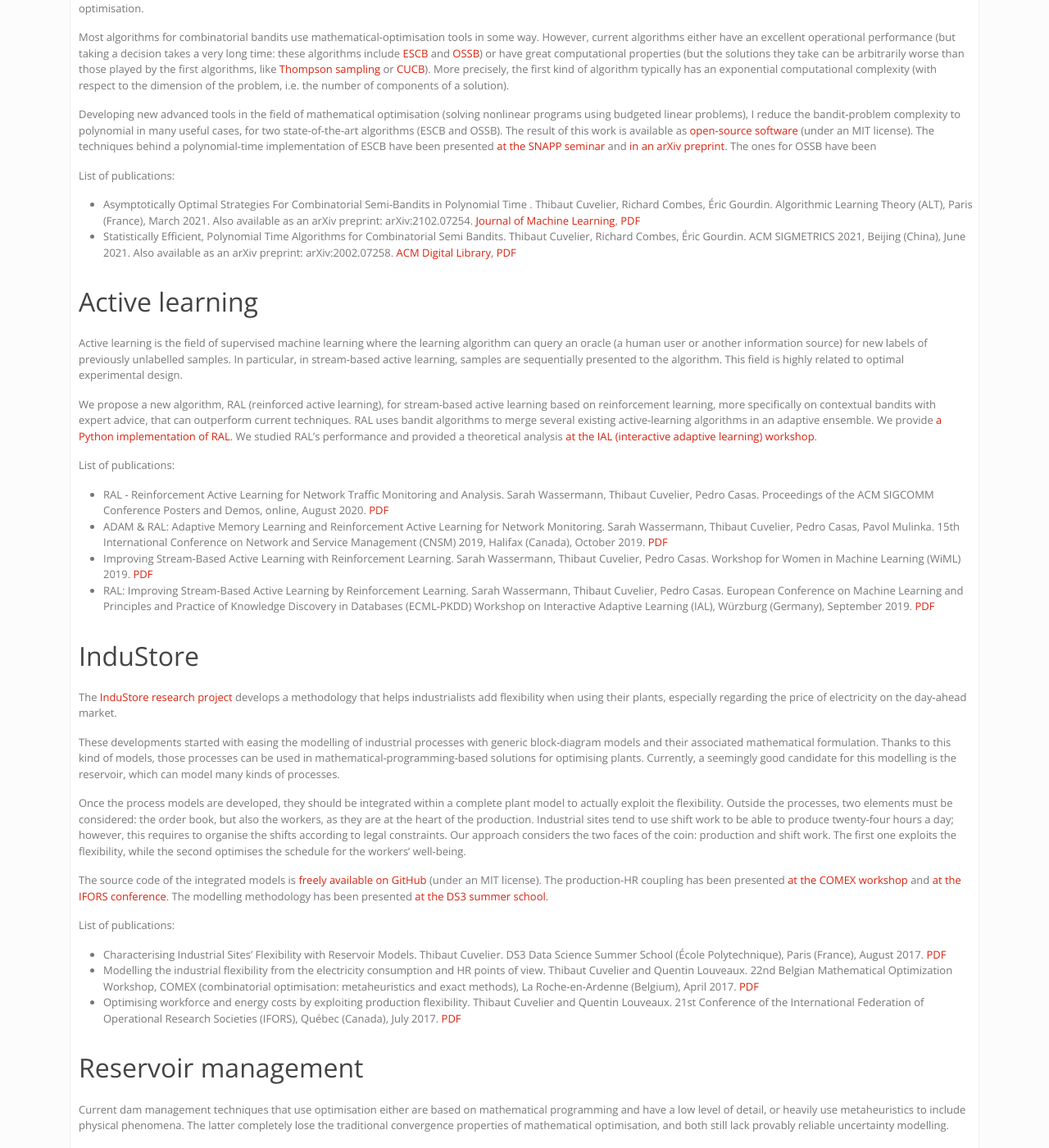
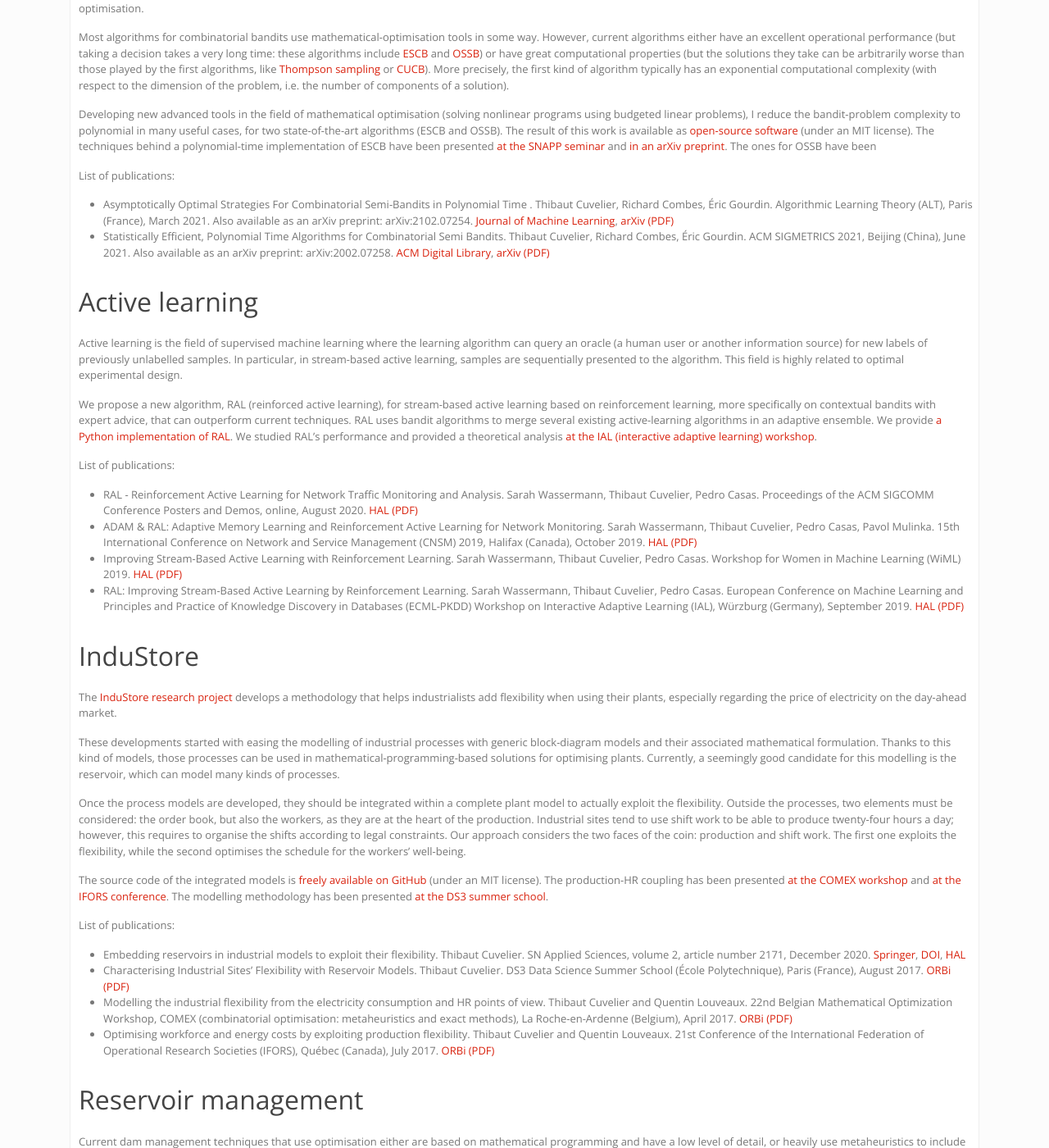
Before and after one commit to dourouc05/dourouc05.github.io, a Jekyll site: the page built from research.md, in a window 1280 px wide and 1400 px high, scrolled down 282 px. Shown: the whole window at 82% size. Built offline with Jekyll 4.4.1, drawn with Linux system fonts in a browser that asks for light colours; a script that is not in the unit is left out; some of the changed text lies outside the part shown.

Commit message:
Update research.md

```diff
--- a/research.md
+++ b/research.md
@@ -16,8 +16,8 @@ Developing new advanced tools in the field of mathematical optimisation (solving
 
 **List of publications**:
 
-* Asymptotically Optimal Strategies For Combinatorial Semi-Bandits in Polynomial Time . Thibaut Cuvelier, Richard Combes, Éric Gourdin. Algorithmic Learning Theory (ALT), Paris (France), March 2021. Also available as an arXiv preprint: arXiv:2102.07254. [Journal of Machine Learning](http://proceedings.mlr.press/v132/cuvelier21a.html), [PDF](https://arxiv.org/abs/2102.07254)
-* Statistically Efficient, Polynomial Time Algorithms for Combinatorial Semi Bandits. Thibaut Cuvelier, Richard Combes, Éric Gourdin. ACM SIGMETRICS 2021, Beijing (China), June 2021. Also available as an arXiv preprint: arXiv:2002.07258. [ACM Digital Library](https://dl.acm.org/doi/10.1145/3447387), [PDF](https://arxiv.org/abs/2002.07258)
+* Asymptotically Optimal Strategies For Combinatorial Semi-Bandits in Polynomial Time . Thibaut Cuvelier, Richard Combes, Éric Gourdin. Algorithmic Learning Theory (ALT), Paris (France), March 2021. Also available as an arXiv preprint: arXiv:2102.07254. [Journal of Machine Learning](http://proceedings.mlr.press/v132/cuvelier21a.html), [arXiv (PDF)](https://arxiv.org/abs/2102.07254)
+* Statistically Efficient, Polynomial Time Algorithms for Combinatorial Semi Bandits. Thibaut Cuvelier, Richard Combes, Éric Gourdin. ACM SIGMETRICS 2021, Beijing (China), June 2021. Also available as an arXiv preprint: arXiv:2002.07258. [ACM Digital Library](https://dl.acm.org/doi/10.1145/3447387), [arXiv (PDF)](https://arxiv.org/abs/2002.07258)
 
 ## Active learning
 
@@ -27,10 +27,10 @@ We propose a new algorithm, RAL (reinforced active learning), for stream-based a
 
 **List of publications**:
 
-* RAL - Reinforcement Active Learning for Network Traffic Monitoring and Analysis. Sarah Wassermann, Thibaut Cuvelier, Pedro Casas. Proceedings of the ACM SIGCOMM Conference Posters and Demos, online, August 2020. [PDF](https://hal.archives-ouvertes.fr/hal-02932839)
-* ADAM & RAL: Adaptive Memory Learning and Reinforcement Active Learning for Network Monitoring. Sarah Wassermann, Thibaut Cuvelier, Pedro Casas, Pavol Mulinka. 15th International Conference on Network and Service Management (CNSM) 2019, Halifax (Canada), October 2019. [PDF](https://hal.archives-ouvertes.fr/hal-02301393)
-*	Improving Stream-Based Active Learning with Reinforcement Learning. Sarah Wassermann, Thibaut Cuvelier, Pedro Casas. Workshop for Women in Machine Learning (WiML) 2019. [PDF](https://hal.archives-ouvertes.fr/hal-02375296)
-* RAL: Improving Stream-Based Active Learning by Reinforcement Learning. Sarah Wassermann, Thibaut Cuvelier, Pedro Casas. European Conference on Machine Learning and Principles and Practice of Knowledge Discovery in Databases (ECML-PKDD) Workshop on Interactive Adaptive Learning (IAL), Würzburg (Germany), September 2019. [PDF](https://hal.archives-ouvertes.fr/hal-02265426/)
+* RAL - Reinforcement Active Learning for Network Traffic Monitoring and Analysis. Sarah Wassermann, Thibaut Cuvelier, Pedro Casas. Proceedings of the ACM SIGCOMM Conference Posters and Demos, online, August 2020. [HAL (PDF)](https://hal.archives-ouvertes.fr/hal-02932839)
+* ADAM & RAL: Adaptive Memory Learning and Reinforcement Active Learning for Network Monitoring. Sarah Wassermann, Thibaut Cuvelier, Pedro Casas, Pavol Mulinka. 15th International Conference on Network and Service Management (CNSM) 2019, Halifax (Canada), October 2019. [HAL (PDF)](https://hal.archives-ouvertes.fr/hal-02301393)
+*	Improving Stream-Based Active Learning with Reinforcement Learning. Sarah Wassermann, Thibaut Cuvelier, Pedro Casas. Workshop for Women in Machine Learning (WiML) 2019. [HAL (PDF)](https://hal.archives-ouvertes.fr/hal-02375296)
+* RAL: Improving Stream-Based Active Learning by Reinforcement Learning. Sarah Wassermann, Thibaut Cuvelier, Pedro Casas. European Conference on Machine Learning and Principles and Practice of Knowledge Discovery in Databases (ECML-PKDD) Workshop on Interactive Adaptive Learning (IAL), Würzburg (Germany), September 2019. [HAL (PDF)](https://hal.archives-ouvertes.fr/hal-02265426/)
 
 ## InduStore
 
@@ -44,9 +44,10 @@ The source code of the integrated models is [freely available on GitHub](https:/
 
 **List of publications**:
 
-* Characterising Industrial Sites' Flexibility with Reservoir Models. Thibaut Cuvelier. DS3 Data Science Summer School (École Polytechnique), Paris (France), August 2017. [PDF](http://hdl.handle.net/2268/212703)
-* Modelling the industrial flexibility from the electricity consumption and HR points of view. Thibaut Cuvelier and Quentin Louveaux. 22nd Belgian Mathematical Optimization Workshop, COMEX (combinatorial optimisation: metaheuristics and exact methods), La Roche-en-Ardenne (Belgium), April 2017. [PDF](http://hdl.handle.net/2268/209469)
-* Optimising workforce and energy costs by exploiting production flexibility. Thibaut Cuvelier and Quentin Louveaux. 21st Conference of the International Federation of Operational Research Societies (IFORS), Québec (Canada), July 2017. [PDF](http://hdl.handle.net/2268/207330)
+* Embedding reservoirs in industrial models to exploit their flexibility. Thibaut Cuvelier. SN Applied Sciences, volume 2, article number 2171, December 2020. [Springer](https://link.springer.com/article/10.1007/s42452-020-03925-2), [DOI](https://doi.org/10.1007/s42452-020-03925-2), [HAL](https://hal.archives-ouvertes.fr/hal-03053322)
+* Characterising Industrial Sites' Flexibility with Reservoir Models. Thibaut Cuvelier. DS3 Data Science Summer School (École Polytechnique), Paris (France), August 2017. [ORBi (PDF)](http://hdl.handle.net/2268/212703)
+* Modelling the industrial flexibility from the electricity consumption and HR points of view. Thibaut Cuvelier and Quentin Louveaux. 22nd Belgian Mathematical Optimization Workshop, COMEX (combinatorial optimisation: metaheuristics and exact methods), La Roche-en-Ardenne (Belgium), April 2017. [ORBi (PDF)](http://hdl.handle.net/2268/209469)
+* Optimising workforce and energy costs by exploiting production flexibility. Thibaut Cuvelier and Quentin Louveaux. 21st Conference of the International Federation of Operational Research Societies (IFORS), Québec (Canada), July 2017. [ORBi (PDF)](http://hdl.handle.net/2268/207330)
 
 ## Reservoir management
 
@@ -56,12 +57,12 @@ More specifically, this research aims to include flooding models inside mathemat
 
 For now, the models have a rather low level of detail, but include uncertainty in the inflow.
 
-The Julia source code of the integrated models is [freely available on GitHub](https://github.com/dourouc05/ReservoirManagement.jl) (under an MIT license). The uncertain models have been compared in [an article published in the Water Resources Management journal](https://orbi.uliege.be/handle/2268/219394).
+The Julia source code of the integrated models is [freely available on GitHub](https://github.com/dourouc05/ReservoirManagement.jl) (under an MIT license). The uncertain models have been compared in [an article published in the Water Resources Management journal](http://hdl.handle.net/2268/219394).
 
 **List of publications**:
 
-* Operation rules of the Vesdre reservoir revisited. Benjamin Dewals, Thibaut Cuvelier, Pierre Archambeau, Sébastien Erpicum, Michel Pirotton, Quentin Louveaux. 6th International Symposium on Hydrological Modelling of the Meuse basin, September 2019. [PFD](http://hdl.handle.net/2268/239415)
-* Comparison Between Robust and Stochastic Optimisation for Long-term Reservoir Operations Under Uncertainty. Thibaut Cuvelier, Pierre Archambeau, Benjamin Dewals, Quentin Louveaux. Water Resources Management, vol. 32, no. 5, pp. 1599–1614, March 2018. [PDF](http://hdl.handle.net/2268/219394)
+* Operation rules of the Vesdre reservoir revisited. Benjamin Dewals, Thibaut Cuvelier, Pierre Archambeau, Sébastien Erpicum, Michel Pirotton, Quentin Louveaux. 6th International Symposium on Hydrological Modelling of the Meuse basin, September 2019. [ORBi (PDF)](http://hdl.handle.net/2268/239415)
+* Comparison Between Robust and Stochastic Optimisation for Long-term Reservoir Operations Under Uncertainty. Thibaut Cuvelier, Pierre Archambeau, Benjamin Dewals, Quentin Louveaux. Water Resources Management, vol. 32, no. 5, pp. 1599–1614, March 2018. [ORBi (PDF)](http://hdl.handle.net/2268/219394)
 
 ## Master's thesis: stochastic and robust programming
 
@@ -69,11 +70,11 @@ Formal optimisation can take into account the uncertainty in two main ways: eith
 
 Those two approaches are quite different, but have rarely seen a direct comparison, be it for their actual performance when solving the resulting optimisation problems, but also for the robustness of their solution against unforeseen uncertainty.
 
-My master's thesis was exactly about this comparison. [It was presented at the ORBEL30 conference](ttp://orbi.ulg.ac.be/handle/2268/197081). [The full text is also available online](http://orbi.ulg.ac.be/handle/2268/197090).
+My master's thesis was exactly about this comparison. [It was presented at the ORBEL30 conference](http://hdl.handle.net/2268/197081). [The full text is also available online](http://hdl.handle.net/2268/197090).
 
 **List of publications**:
 
-* Optimisation and uncertainty: comparing stochastic and robust programming. Thibaut Cuvelier. 30th Annual Conference of the Belgian Operational Research Society (ORBEL), Louvain-la-Neuve (Belgium), January 2016. [PDF](http://hdl.handle.net/2268/197081)
+* Optimisation and uncertainty: comparing stochastic and robust programming. Thibaut Cuvelier. 30th Annual Conference of the Belgian Operational Research Society (ORBEL), Louvain-la-Neuve (Belgium), January 2016. [ORBi (PDF)](http://hdl.handle.net/2268/197081)
 
 {% include card_end.html %}
 {% include card_begin.html title="Teaching material" id="teaching-material" %}
```
